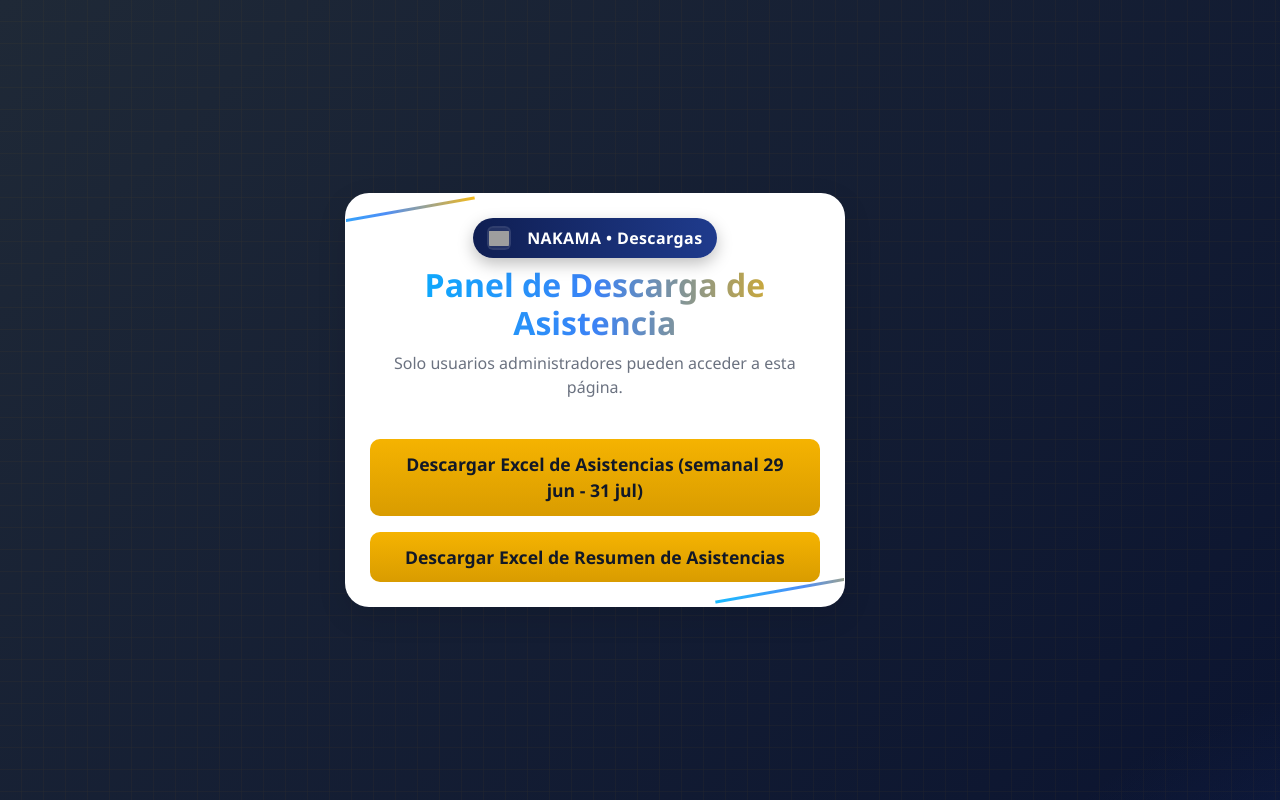
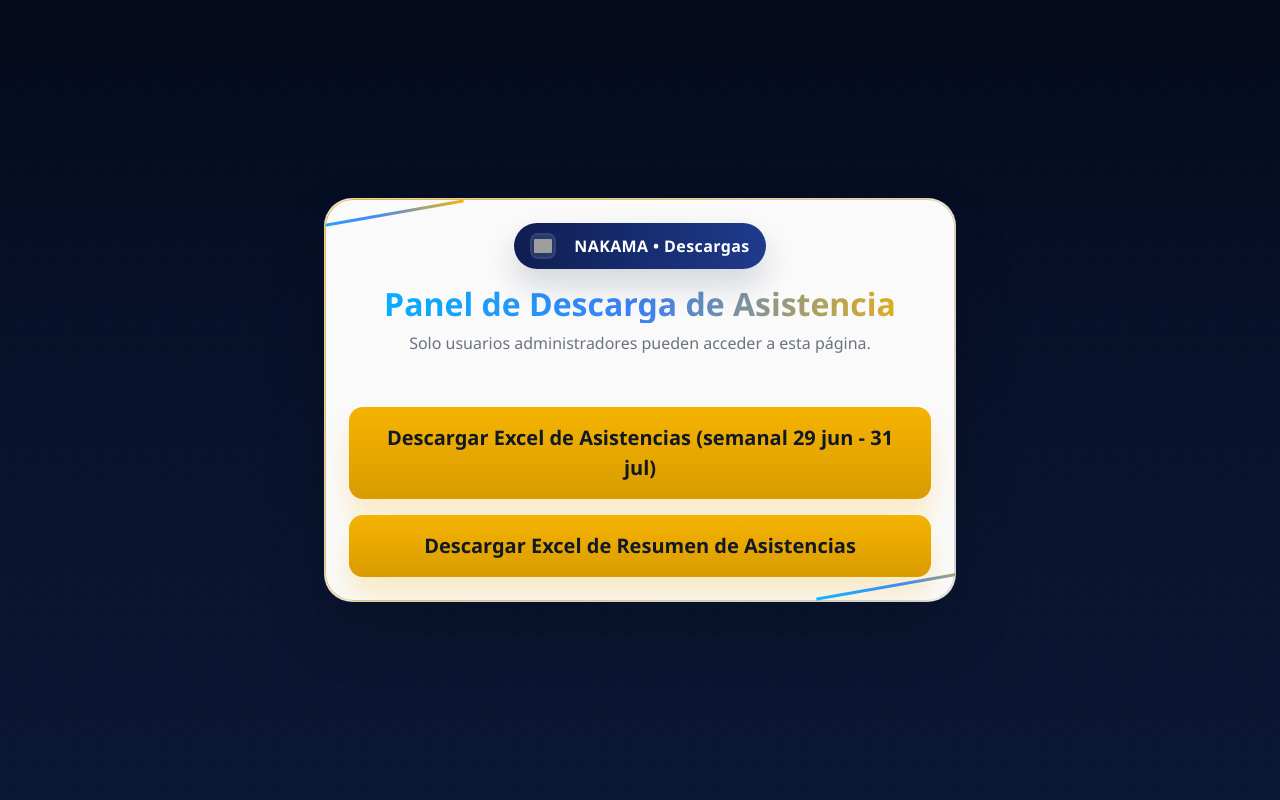
Before and after one commit to xain2/Agosto-nkm, a Django app: page /login/descarga/ in a window 1280 px wide. Run offline with Django 5.2, Linux system fonts and the light colour scheme; the visitor is signed in with stand-in values (Sample User, id 1); grey boxes are pictures that could not be loaded.

Commit message:
Update local download panel design and layout

```diff
--- a/app/static/css/descarga.css
+++ b/app/static/css/descarga.css
@@ -1,76 +1,119 @@
 :root{
-  /* Paleta corporativa: azul, blanco, amarillo y plomo */
   --brand-primary:#0f1e52;
   --brand-primary-dark:#1f3b8d;
   --brand-accent:#f5b301;
   --brand-accent-dark:#d99c00;
-  --black:#1f2937; /* plomo oscuro */
+  --black:#08112a;
   --white:#ffffff;
+  --gray-500:#6b7280;
 }
 
-body {
-  background:
-    radial-gradient(900px 500px at 120% 120%, rgba(31,59,141,.35), transparent 60%),
-    linear-gradient(135deg, var(--black) 0%, #0b1430 100%);
+body.download-page {
+  min-height: 100vh;
+  margin: 0;
+  padding: 0;
   display: flex;
   align-items: center;
   justify-content: center;
-  min-height: 100vh;
-  margin: 0;
-  padding: 0;
+  background: linear-gradient(180deg, #050a1b 0%, #08112a 40%, #0b1834 100%);
   font-family: 'Segoe UI', sans-serif;
 }
 
-.card {
-  padding: 2rem;
-  border-radius: 1.5rem;
-  box-shadow: 0 10px 30px rgba(0, 0, 0, 0.1);
-  background-color: #ffffff;
-  max-width: 500px;
+body.download-page::before {
+  content: '';
+  position: fixed;
+  inset: 0;
+  background-image: radial-gradient(circle at 20% 20%, rgba(245,179,1,.14), transparent 20%),
+                    radial-gradient(circle at 80% 20%, rgba(59,130,246,.12), transparent 20%),
+                    radial-gradient(circle at 50% 80%, rgba(15,23,42,.4), transparent 25%);
+  pointer-events: none;
+}
+
+.download-wrapper {
   width: 100%;
-  margin: 1rem;
+  max-width: 680px;
+  padding: 24px;
   box-sizing: border-box;
 }
 
-.btn-lg,
-.btn-md {
-  font-size: 1.1rem;
-  padding: 0.75rem 1.5rem;
-  border-radius: 10px;
+.card {
+  position: relative;
+  overflow: hidden;
+  border-radius: 28px;
+  border: 1px solid rgba(15,23,42,.18);
+  background: rgba(255,255,255,.98);
+  box-shadow: 0 30px 60px rgba(0,0,0,.18);
+  padding: 2.2rem;
 }
 
-h2 {
-  color: var(--brand-primary-dark);
-  font-weight: 600;
+.hero-card::after {
+  content: '';
+  position: absolute;
+  inset: 0;
+  border-radius: 28px;
+  padding: 1px;
+  background: linear-gradient(135deg, rgba(245,179,1,.95), rgba(15,23,42,.15));
+  -webkit-mask: linear-gradient(#000 0 0) content-box, linear-gradient(#000 0 0);
+  mask: linear-gradient(#000 0 0) content-box, linear-gradient(#000 0 0);
+  -webkit-mask-composite: xor;
+  mask-composite: exclude;
+  pointer-events: none;
 }
 
-p {
-  color: #555;
+.glow-line { position:absolute; height:3px; background: linear-gradient(90deg, #00b4ff, #3b82f6, #f5b301); filter: blur(.7px); opacity:.95; }
+.gl1 { top:16px; left:-40px; width:180px; transform: rotate(-10deg); }
+.gl2 { bottom:16px; right:-40px; width:180px; transform: rotate(-10deg); }
+
+.brand-bar { display:flex; justify-content:center; margin-bottom:1rem; }
+.brand-pill {
+  background: linear-gradient(90deg, var(--brand-primary), var(--brand-primary-dark));
+  color: #ffffff;
+  font-weight: 800;
+  padding: 10px 16px;
+  border-radius: 999px;
+  display: inline-flex;
+  align-items: center;
+  gap: 10px;
+  box-shadow: 0 16px 32px rgba(15,23,42,.16);
+}
+.brand-pill img { height: 26px; width: 26px; object-fit: contain; border-radius: 8px; background: rgba(255,255,255,.1); padding: 4px; }
+
+.title-gradient {
+  background: linear-gradient(90deg, #00b4ff, #3b82f6, #f5b301);
+  -webkit-background-clip: text;
+  background-clip: text;
+  color: transparent;
+  font-size: 2rem;
+  font-weight: 800;
+  margin-bottom: 0.5rem;
 }
 
-.btn-success {
+.helper-text {
+  color: var(--gray-500);
+  margin-bottom: 1.75rem;
+}
+
+.btn-warning {
   background: linear-gradient(180deg, var(--brand-accent), var(--brand-accent-dark));
   color: #111827;
   border: none;
-  font-weight: bold;
-  transition: filter 0.2s;
+  font-weight: 800;
+  border-radius: 14px;
+  padding: 1rem 1.25rem;
+  box-shadow: 0 18px 28px rgba(245,179,1,.22);
 }
 
-.btn-success:hover {
-  filter: brightness(1.05);
+.btn-warning:hover {
+  filter: brightness(1.03);
+}
+
+.d-grid.gap-3 > .btn {
+  width: 100%;
+  text-transform: none;
 }
 
 @media (max-width: 576px) {
-  .card {
-    padding: 1.5rem 1rem;
-  }
-
-  h2 {
-    font-size: 1.5rem;
-  }
-
-  .btn-md {
-    font-size: 1rem;
-    padding: 0.65rem 1.2rem;
-  }
+  .card { padding: 1.75rem; }
+  .title-gradient { font-size: 1.7rem; }
+  .btn-warning { font-size: 0.96rem; padding: 0.95rem 1rem; }
 }
--- a/app/templates/pagina_descarga_excel.html
+++ b/app/templates/pagina_descarga_excel.html
@@ -11,28 +11,24 @@
   <link rel="stylesheet" href="{% static 'css/descarga.css' %}">
 </head>
 
-<body>
-  <div class="container px-3" style="min-height:100vh; display:flex; align-items:center; justify-content:center;">
-    <div class="row justify-content-center w-100">
-      <div class="col-12 col-md-9 col-lg-7">
+<body class="download-page">
+  <div class="download-wrapper">
     <div class="card hero-card p-4 text-center">
       <span class="glow-line gl1"></span>
       <span class="glow-line gl2"></span>
-          <div class="brand-bar mb-2"><span class="brand-pill"><img src="{% static 'img/logo-calidad.svg' %}" alt="Nakama">NAKAMA • Descargas</span></div>
+      <div class="brand-bar mb-3"><span class="brand-pill"><img src="{% static 'img/logo-calidad.svg' %}" alt="Nakama">NAKAMA • Descargas</span></div>
       <h2 class="title-gradient">Panel de Descarga de Asistencia</h2>
       <p class="helper-text">Solo usuarios administradores pueden acceder a esta página.</p>
 
       <div class="d-grid gap-3 mt-4">
-            <a href="{% url 'descargar_excel' %}" class="btn btn-success btn-lg">
+        <a href="{% url 'descargar_excel' %}" class="btn btn-warning btn-lg">
           Descargar Excel de Asistencias (semanal 29 jun - 31 jul)
         </a>
-            <a href="{% url 'resumen_excel' %}" class="btn btn-success btn-lg">
+        <a href="{% url 'resumen_excel' %}" class="btn btn-warning btn-lg">
           Descargar Excel de Resumen de Asistencias
         </a>
       </div>
     </div>
   </div>
-    </div>
-  </div>
 </body>
 </html>
```
Lines whose indentation alone changed are shown as unchanged.
